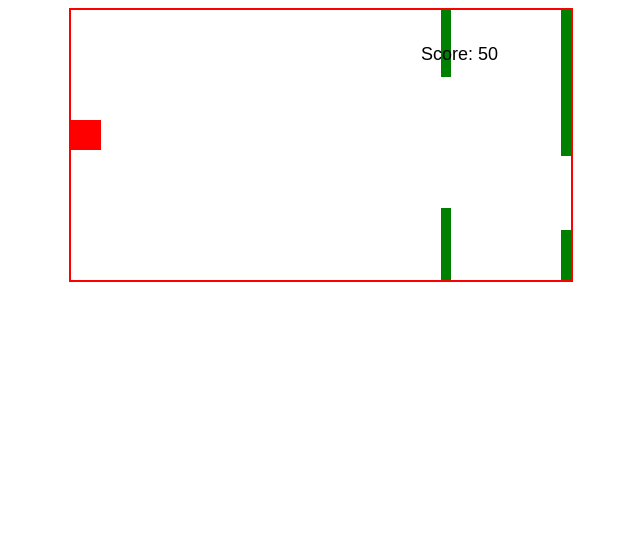
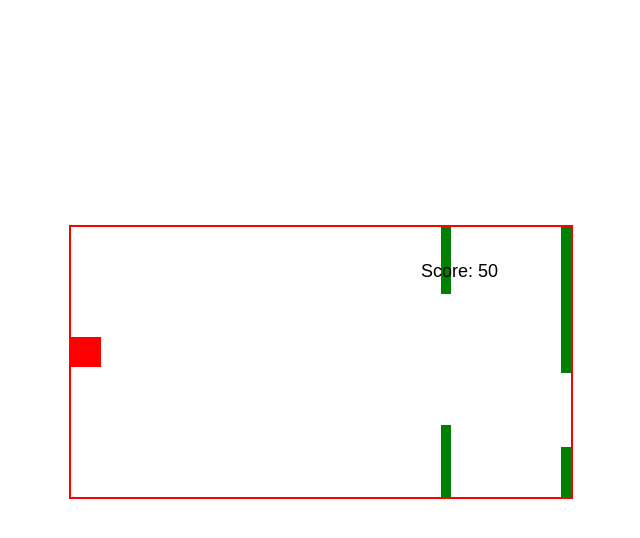
Before and after one commit to leopoldonavarretem/ih-flappybird-cuadritos, a plain HTML site: page index.html in a window 1280 px wide. Shown: the whole page, without its empty margins (319-959 px from the left). Drawn offline with Linux system fonts and the light colour scheme.

Commit message:
centre otra vez al flapileo birdeleo

```diff
--- a/index.css
+++ b/index.css
@@ -2,7 +2,7 @@ body{
     display: flex;
     justify-content: center;
     align-items:center;
-    margin-top: 225pxgit ;
+    margin-top: 225px;
 }
 
 canvas{
```
